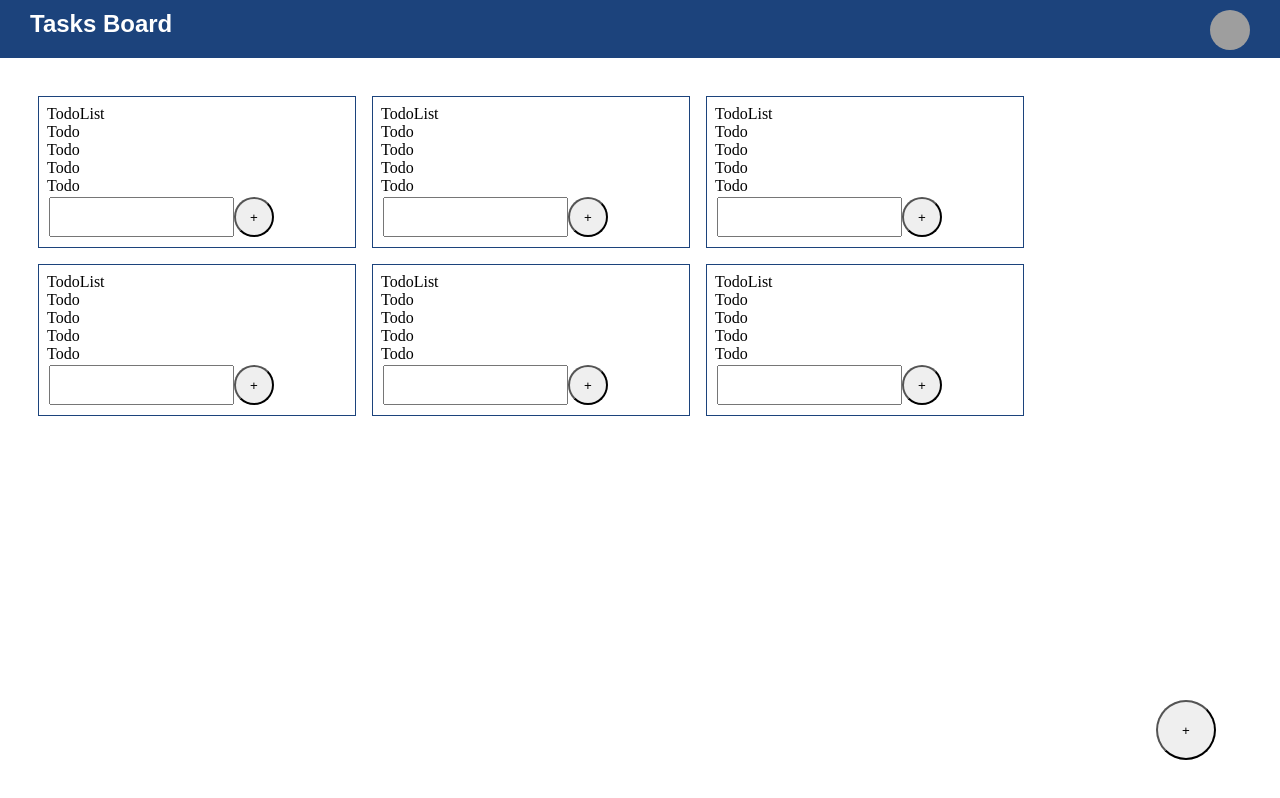
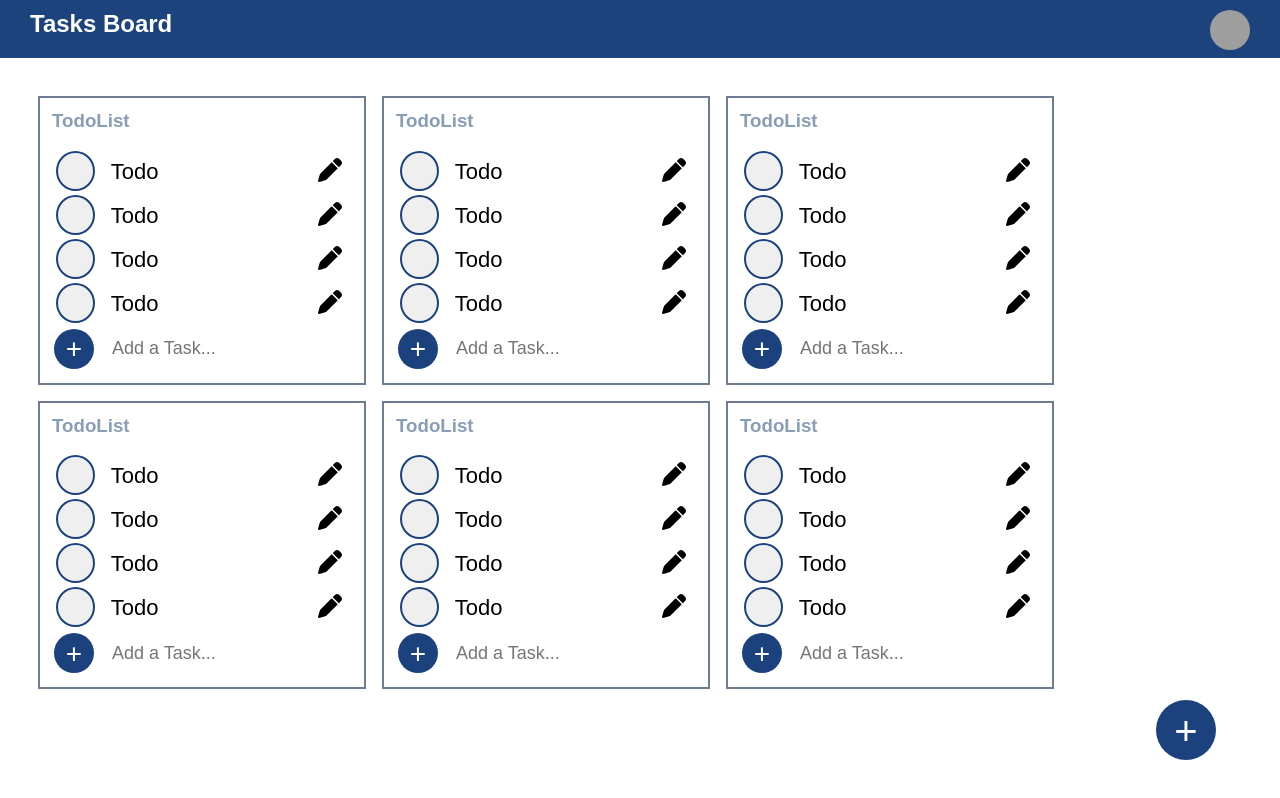
Before and after one commit to aayushjoshi2709/getmytodo, a React (Create React App) app in the folder client/: page / in a window 1280 px wide. Built offline with nearby package versions, Linux system fonts and the light colour scheme; grey boxes are pictures that could not be loaded.

Commit message:
added todolist design

```diff
--- a/client/package.json
+++ b/client/package.json
@@ -6,6 +6,7 @@
     "@testing-library/jest-dom": "^5.16.4",
     "@testing-library/react": "^13.2.0",
     "@testing-library/user-event": "^13.5.0",
+    "axios": "^0.27.2",
     "react": "^18.1.0",
     "react-dom": "^18.1.0",
     "react-helmet": "^6.1.0",
--- a/client/public/index.html
+++ b/client/public/index.html
@@ -15,6 +15,7 @@
         margin: 0px;
       }
     </style>
+    <link rel="stylesheet" href="https://cdnjs.cloudflare.com/ajax/libs/font-awesome/6.1.1/css/all.min.css" integrity="sha512-KfkfwYDsLkIlwQp6LFnl8zNdLGxu9YAA1QvwINks4PhcElQSvqcyVLLD9aMhXd13uQjoXtEKNosOWaZqXgel0g==" crossorigin="anonymous" referrerpolicy="no-referrer" />
     <title>React App</title>
   </head>
   <body>
--- a/client/src/Dashboard/TodoListContainer/Styles.js
+++ b/client/src/Dashboard/TodoListContainer/Styles.js
@@ -6,11 +6,16 @@ const Styles = {
     AddTodoList:{
         position:'fixed',
         padding: '18px',
+        paddingTop:'9px',
         borderRadius: '50%',
         width:'60px',
         height:'60px',
         top:'calc(95% - 60px)',
-        left:'calc(95% - 60px)'
+        left:'calc(95% - 60px)',
+        border:'none',
+        color: 'white',
+        fontSize:'40px',
+        backgroundColor:'#1C427E'
     }
 }
 export default Styles;
--- a/client/src/Dashboard/TodoListContainer/TodoList/Styles.js
+++ b/client/src/Dashboard/TodoListContainer/TodoList/Styles.js
@@ -1,20 +1,41 @@
 const Styles = {
     TodoList:{
+        fontFamily:'Sans-Serif',
         margin: '8px',
-        padding: '8px',
-        border: '1px solid #1C437C',
+        padding: '12px',
+        border: '2px solid #6D7C92',
         float: 'left',
-        width: '300px'
+        width: '300px',
+        boxShadow: "2px 2px 2px grey 2px 2px 2px blue 2px 2px 2px orange"
     },
     AddTodo:{
         padding:'2px',
         display:'flex',
-        flexDirection:'row'
+        flexDirection:'row',
+        width: '100%'
+    },
+    AddTodoText:{
+        width: 'calc(100% - 64px)',
+        outline: 'none',
+        fontSize:'18px',
+        border: 'none'
     },
     AddTodoButton:{
         borderRadius: '50%',
         width:'40px',
         height:'40px',
+        display: 'block',
+        marginRight: '16px',
+        backgroundColor:'#1C427E',
+        border:'none',
+        color: 'white',
+        fontSize:'28px',
+        paddingTop:'2px'
+    },
+    Heading:{
+        paddingTop: '0px',
+        marginTop:'0px',
+        color: '#889DB6'
     }
 }
 
--- a/client/src/Dashboard/TodoListContainer/TodoList/TodoList.js
+++ b/client/src/Dashboard/TodoListContainer/TodoList/TodoList.js
@@ -4,11 +4,11 @@ import Styles from './Styles';
 function TodoList() {
   return (
     <div style={Styles.TodoList}>
-        TodoList
+        <h3 style={Styles.Heading}>TodoList</h3>
         <Todos/>
         <div style={Styles.AddTodo}>
-            <input type='text'/>
             <button style={Styles.AddTodoButton}>+</button>
+            <input type='text' style={Styles.AddTodoText} placeholder='Add a Task...'/>
         </div>
     </div>
   )
--- /dev/null
+++ b/client/src/Dashboard/TodoListContainer/TodoList/Todos/Todo/Style.js
@@ -0,0 +1,30 @@
+const Style = {
+    Todo:{
+        display: "flex",
+        flexDirection: "row",
+        margin: "4px",
+
+    },
+    TodoButton:{
+        borderRadius: '50%',
+        width:'40px',
+        height:'40px',
+        display: 'block',
+        marginRight: '16px',
+        border:'2px solid #1C427E',
+        color: 'white',
+        fontSize:'28px',
+        paddingTop:'2px'
+    },
+    TodoText:{
+        paddingTop: '8px',
+        fontSize: '22px',
+        width: 'calc(100% - 80px)',
+    },
+    TodoEditButton:{
+        fontSize:'24px',
+        backgroundColor:'transparent',
+        border:'none'
+    }
+}
+export default Style;
--- a/client/src/Dashboard/TodoListContainer/TodoList/Todos/Todo/Todo.js
+++ b/client/src/Dashboard/TodoListContainer/TodoList/Todos/Todo/Todo.js
@@ -1,8 +1,12 @@
 import React from 'react'
-
+import Style from './Style'
 function Todo() {
   return (
-    <div>Todo</div>
+    <div style={Style.Todo}>
+      <button style={Style.TodoButton}></button>
+      <span style={Style.TodoText}>Todo </span>
+      <button style={Style.TodoEditButton}><i class="fa-solid fa-pen"></i></button>
+    </div>
   )
 }
 
```
Also changed, not shown: 1 other file (tests, documents, lock files or other folders).
